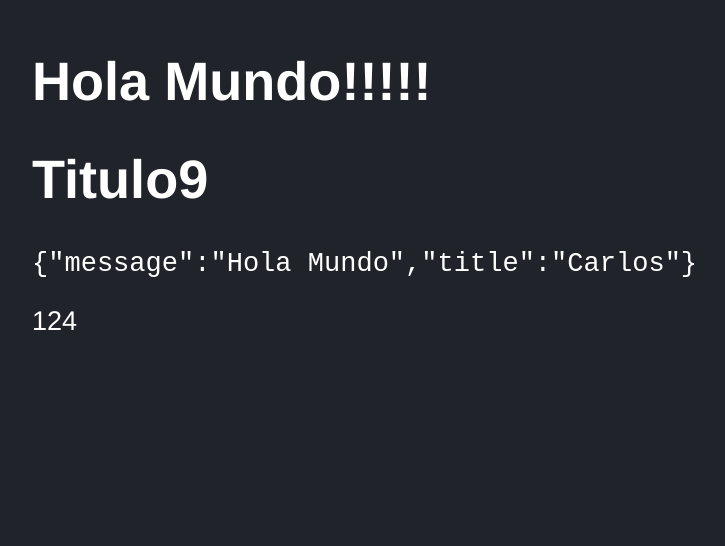
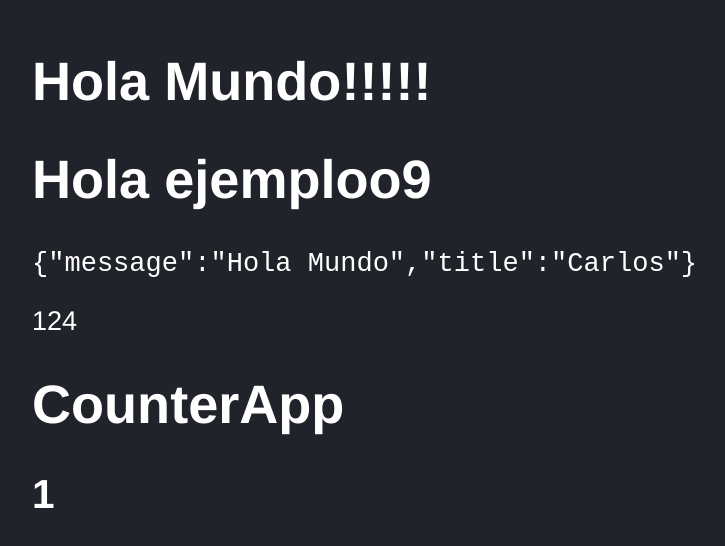
Before and after one commit to calocaleta/03-counter-app-vite, a React (Vite) app: page / in a window 1280 px wide. Shown: the part 134-680 px from the top of the page, without its empty margins (116-841 px from the left). Built offline with nearby package versions, Linux system fonts and the light colour scheme.

Commit message:
Implementando componente CounterApp

```diff
--- a/package.json
+++ b/package.json
@@ -9,6 +9,7 @@
     "preview": "vite preview"
   },
   "dependencies": {
+    "prop-types": "^15.8.1",
     "react": "^18.2.0",
     "react-dom": "^18.2.0"
   },
--- /dev/null
+++ b/src/CounterApp.jsx
@@ -0,0 +1,17 @@
+import React from 'react';
+import PropTypes from 'prop-types'
+
+const CounterApp = ({value}) => {
+    return (
+        <>
+            <h1>CounterApp</h1>
+            <h2>{ value }</h2>
+        </>
+    );
+};
+
+export default CounterApp;
+
+CounterApp.propTypes = {
+    value: PropTypes.number.isRequired
+}
--- a/src/FirstApp.jsx
+++ b/src/FirstApp.jsx
@@ -1,3 +1,4 @@
+import PropTypes from 'prop-types'
 import React from 'react'
 
 const newMessage = {
@@ -9,9 +10,12 @@ const fExp = (valor) => {
     return valor*valor;
 }
 
-const FirstApp = ({title,subtitle}) => {
+const FirstApp = ({
+    title,
+    subtitle
+}) => {
     //const newMessage = 'Nuevo Mensaje!';
-    console.log(title);
+    //console.log(title);
 
     return (
         <>
@@ -24,3 +28,13 @@ const FirstApp = ({title,subtitle}) => {
 }
 
 export default FirstApp;
+
+FirstApp.propTypes = {
+    title: PropTypes.string.isRequired,
+    subtitle: PropTypes.number.isRequired
+}
+FirstApp.defaultProps = {
+    title: 'No hay titulo',
+    subtitle: 'No hay subtitulo',
+    name: 'Carlos Garcia'
+}
--- a/src/main.jsx
+++ b/src/main.jsx
@@ -1,13 +1,16 @@
 import React from 'react';
 import ReactDOM from 'react-dom/client';
+import CounterApp from './CounterApp';
 import FirstApp from './FirstApp';
 import {HelloWorldApp} from './HelloWorldApp'
+
 
 import './styles.css'
 
 ReactDOM.createRoot(document.getElementById('root')).render(
     <React.StrictMode>
         <HelloWorldApp />
-        <FirstApp title="Titulo" subtitle={123} />
+        <FirstApp title="Hola ejemploo" subtitle={123} />
+        <CounterApp value={1} />
     </React.StrictMode>
 );
```
Also changed, not shown: 1 other file (tests, documents, lock files or other folders).
